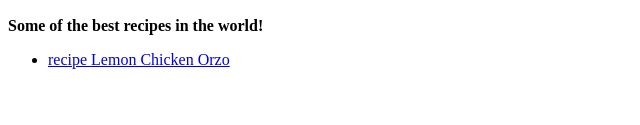
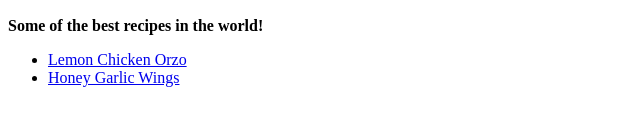
Before and after one commit to Davis611/odin-recipes, a plain HTML site: page index.html in a window 1280 px wide. Shown: the part 383-508 px from the top of the page, without its empty margins (0-640 px from the left). Drawn offline with Linux system fonts and the light colour scheme.

Commit message:
broken code changed the r in recipes was cap needed to be lower case to match directory

```diff
--- a/index.html
+++ b/index.html
@@ -12,8 +12,8 @@
 
 
       <ul>
-            <li><a href="Recipes/lemonchickenorzo.html">recipe Lemon Chicken Orzo</a></li>
-
+            <li><a href="recipes/lemonchickenorzo.html"> Lemon Chicken Orzo</a></li>
+            <li><a href="recipes/honeygarlicwings.html"> Honey Garlic Wings</a></li>
 
        </ul>
 
```
Also changed, not shown: recipes/honeygarlicwings.html (added, +3 -0 lines), 1 other file.
